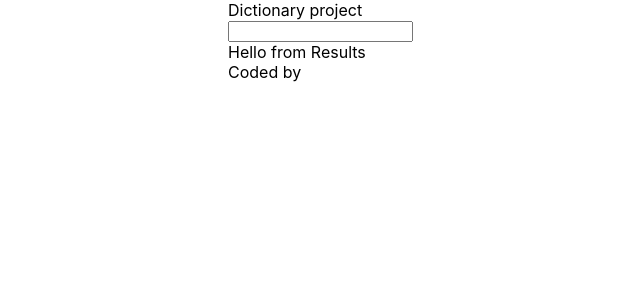
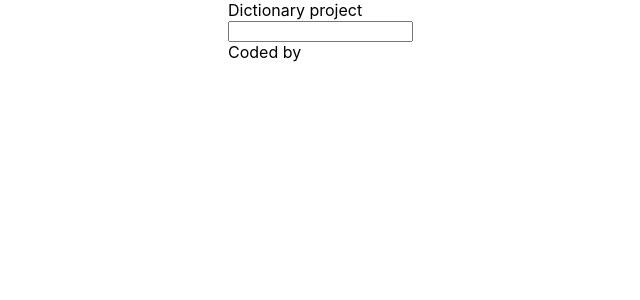
Before and after one commit to Katalia91/dictionary-project, a React (Create React App) app: page / in a window 1280 px wide. Shown: the top 300 px of the page, without its empty margins (12-652 px from the left). Built offline with nearby package versions, Linux system fonts and the light colour scheme.

Commit message:
Add new component

```diff
--- a/src/components/Dictionary/Dictionary.jsx
+++ b/src/components/Dictionary/Dictionary.jsx
@@ -4,7 +4,7 @@ import Results from "../Results/Results";
 
 export default function Dictionary() {
   let [keyword, setKeyWord] = useState("");
-  let [results, setResults] = useState({});
+  let [results, setResults] = useState(null);
 
   function handleResponse(response) {
     console.log(response.data);
@@ -12,7 +12,6 @@ export default function Dictionary() {
   }
   function search(evt) {
     evt.preventDefault();
-    alert(`Searching for ${keyword}`);
     const apiKey = process.env.REACT_APP_DICTIONARY_API_KEY;
 
     // docs: https://www.shecodes.io/learn/apis/dictionary
@@ -29,7 +28,7 @@ export default function Dictionary() {
       <form onSubmit={search}>
         <input type="search" onChange={handleKeywordChange} />
       </form>
-      <Results />
+      <Results results={results} />
     </div>
   );
 }
--- /dev/null
+++ b/src/components/Meaning/Meaning.jsx
@@ -0,0 +1,6 @@
+import React from "react";
+
+export default function Meaning({ meaning }) {
+  console.log(meaning);
+  return "Hello from Meaning";
+}
--- a/src/components/Results/Results.jsx
+++ b/src/components/Results/Results.jsx
@@ -1,7 +1,18 @@
 import React from "react";
+import Meaning from "../Meaning/Meaning";
 
-export default function Results() {
+export default function Results({ results }) {
+  if (results) {
     return (
-        <div className="Results">Hello from Results</div>
-    )
+      <div className="Results">
+        <p>You searched for: {results.word}</p>
+        {results.meanings.map((meaning, index) => (
+          <Meaning meaning={meaning} />
+        ))}
+      </div>
+    );
+  } else {
+    // if we haven't searched for anything, it will by default return nothing
+    return null;
+  }
 }
```
Also changed, not shown: 1 other file (tests, documents, lock files or other folders).
